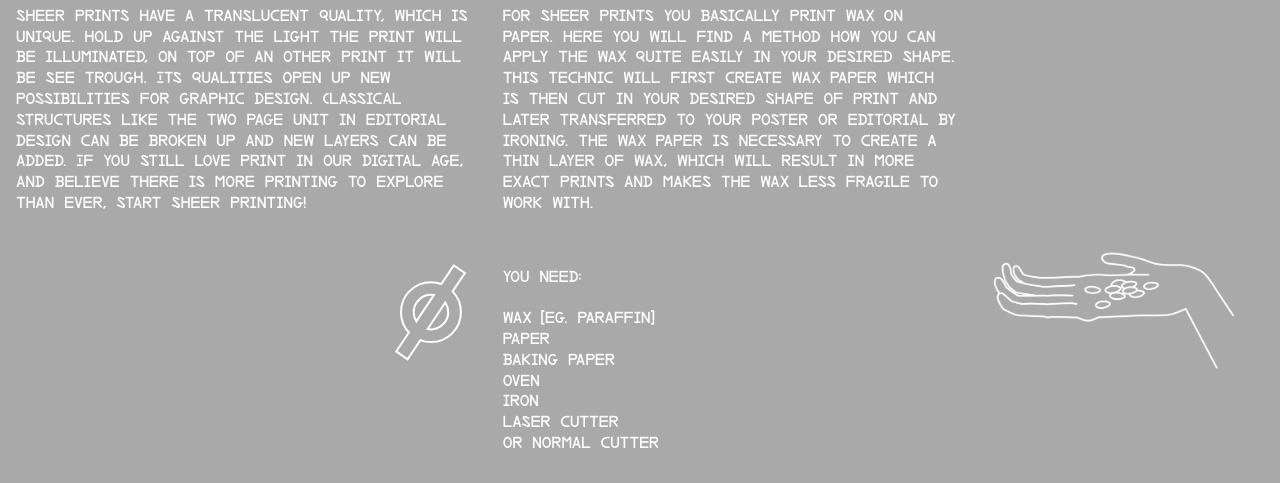
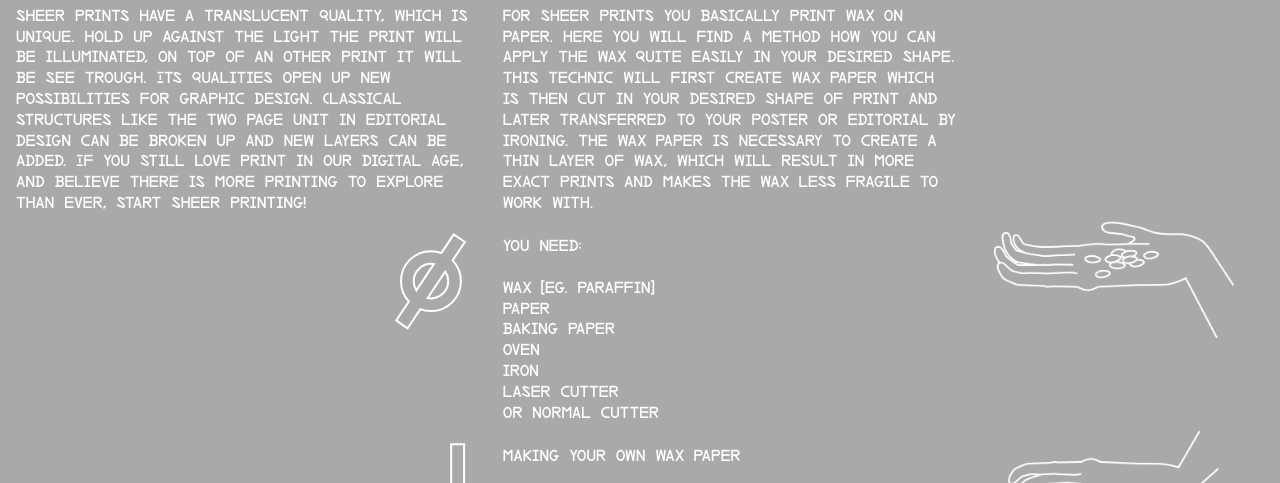
Before and after one commit to helenaappenzeller/sheerprint, a plain HTML site: page enter.html in a window 1280 px wide. Shown: the part 287-770 px from the top of the page. Drawn offline with Linux system fonts and the light colour scheme.

Commit message:
Update main.css

```diff
--- a/styles/main.css
+++ b/styles/main.css
@@ -242,7 +242,7 @@ p{
   content: "";
   clear: both;
   display: block;
-  padding-top: 2em;
+  padding-top: 0.1em;
 }
 
 [class*="col-"] {
```
